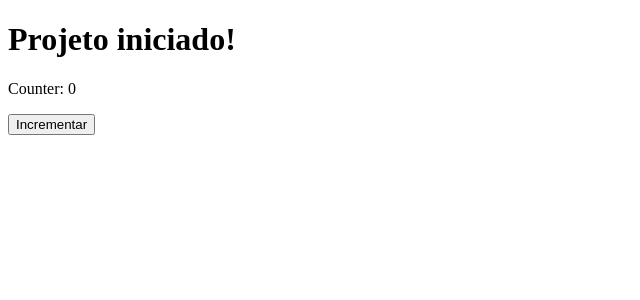
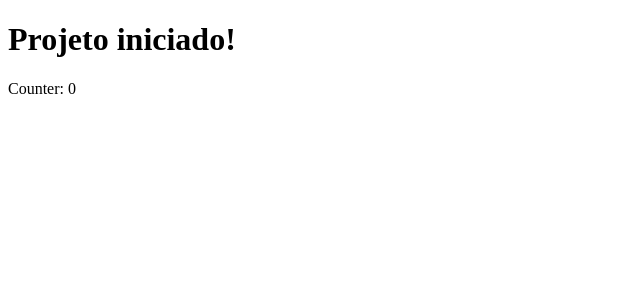
Before and after one commit to evssousa/projeto-coletivo-2ds-contador-de-numeros, a React (Vite) app: page / in a window 1280 px wide. Shown: the top 300 px of the page, without its empty margins (0-640 px from the left). Built offline with nearby package versions, Linux system fonts and the light colour scheme.

Commit message:
Update App.jsx
Retirada do botão incremento

```diff
--- a/src/App.jsx
+++ b/src/App.jsx
@@ -5,7 +5,6 @@ export default function App() {
     <div>
       <h1>Projeto iniciado!</h1>
       <Counter/>
-      <button>Incrementar</button>
     </div>
   )
 }
```
